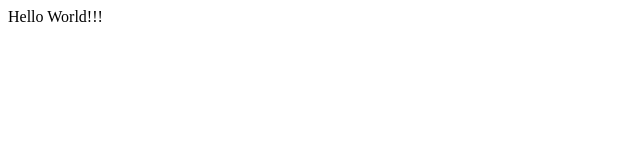
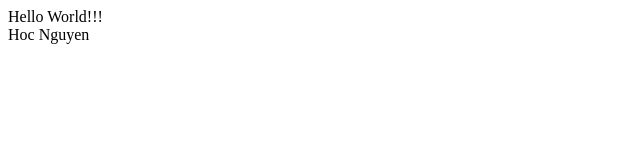
Before and after one commit to thaihoc2/demo, a plain HTML site: page index.html in a window 1280 px wide. Shown: the full height of the page, 0-640 px from the left. Drawn offline with Linux system fonts and the light colour scheme.

Commit message:
second commit

```diff
--- a/index.html
+++ b/index.html
@@ -1 +1,2 @@
 Hello World!!!
+<div>Hoc Nguyen</div>
```
